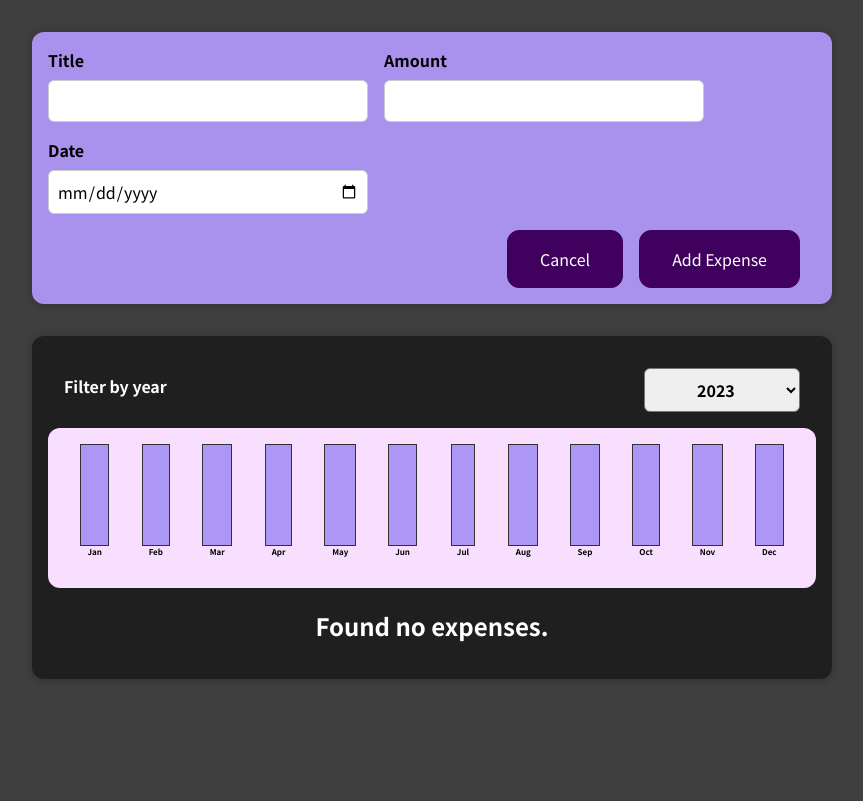
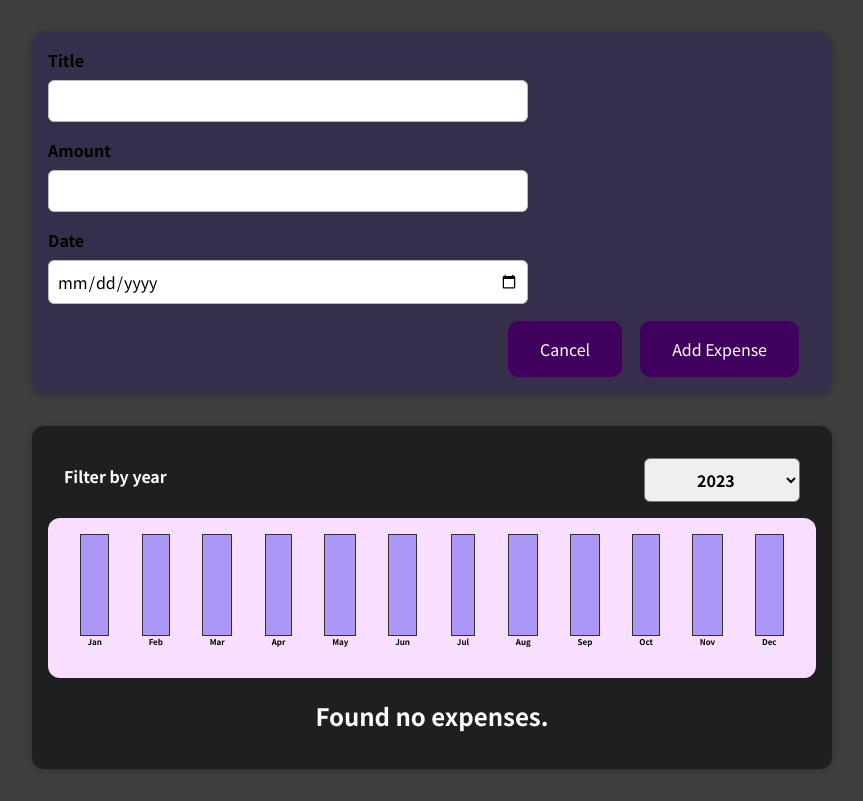
Before and after one commit to MoniaZakr/budget-app, a React (Create React App) app: page / in a window 1280 px wide. Both pictures are taken after a click on the button "Add new expense". Shown: the whole page, without its empty margins (208-1071 px from the left). Built offline with nearby package versions, Linux system fonts and the light colour scheme.

Commit message:
Added a new styles.

```diff
--- a/src/components/Expenses/ExpenseDate.css
+++ b/src/components/Expenses/ExpenseDate.css
@@ -3,8 +3,8 @@
     flex-direction: column;
     width: 5.5rem;
     height: 5.5rem;
-    border: 1px solid #ececec;
-    background-color: #2a2a2a;
+    border: 1px solid #f3eaea;
+    background-color: #494848;
     color: white;
     border-radius: 12px;
     align-items: center;
--- a/src/components/Expenses/ExpenseItem.css
+++ b/src/components/Expenses/ExpenseItem.css
@@ -29,7 +29,7 @@
     font-size: 1rem;
     font-weight: bold;
     color: white;
-    background-color: #40005d;
+    background-color: #ac49da;
     border: 1px solid white;
     padding: 0.5rem;
     border-radius: 12px;
--- a/src/components/NewExpense/ExpenseForm.css
+++ b/src/components/NewExpense/ExpenseForm.css
@@ -16,8 +16,8 @@
     font: inherit;
     padding: 0.5rem;
     border-radius: 6px;
-    border: 1px solid #ccc;
-    width: 20rem;
+    border: 1px solid #bcbbbb;
+    width: 30rem;
     max-width: 100%;
   }
 
--- a/src/components/NewExpense/NewExpense.css
+++ b/src/components/NewExpense/NewExpense.css
@@ -1,5 +1,5 @@
 .new-expense {
-    background-color: #a892ee;
+    background-color: #362f4b;
     padding: 1rem;
     margin: 2rem auto;
     width: 50rem;
@@ -13,7 +13,7 @@
     font: inherit;
     cursor: pointer;
     padding: 1rem 2rem;
-    border: 1px solid #40005d;
+    border: 1px solid #462357;
     background-color: #40005d;
     color: white;
     border-radius: 12px;
@@ -22,12 +22,12 @@
 
   .new-expense button:hover,
   .new-expense button:active {
-    background-color: #510674;
-    border-color: #510674;
+    background-color: #9a47c1;
+    border-color: #9f4fc4;
   }
 
   .new-expense button.alternative {
-    color: #220131;
+    color: #a56cc0;
     border-color: transparent;
     background-color: transparent;
   }
```
